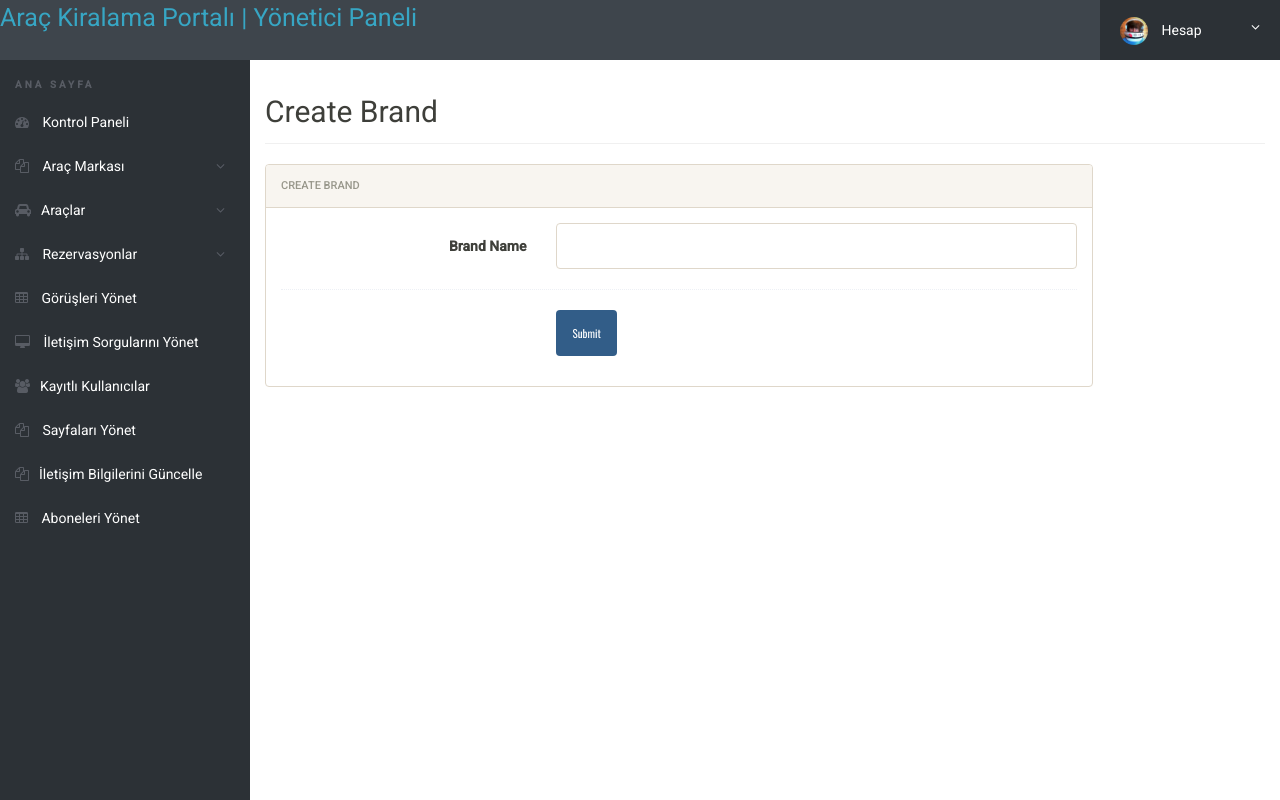
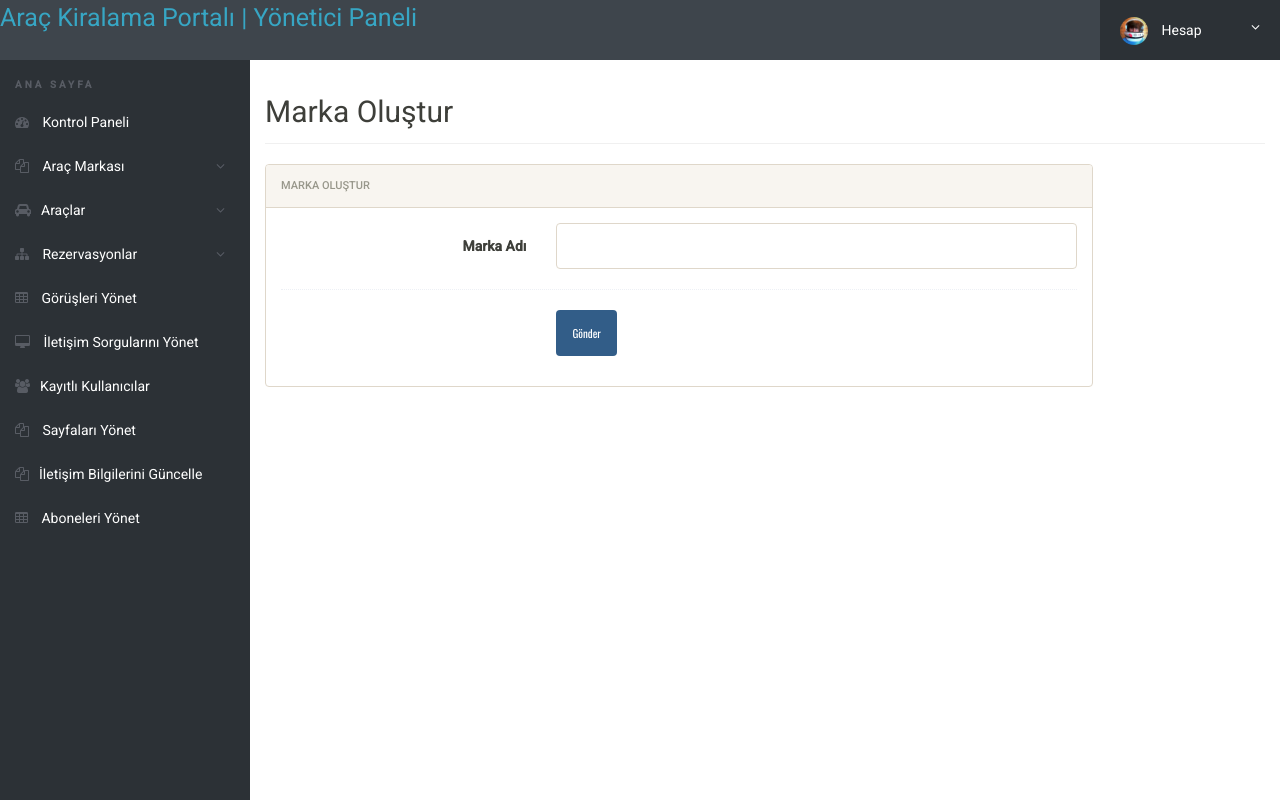
Before and after one commit to bbozkurtyusuf/bozkurt-car-rental, a PHP site: page /admin/create-brand.php in a window 1280 px wide. Run offline with PHP 8.4, Linux system fonts and the light colour scheme; a user stored in the database is signed in; data that the repository does not hold is empty.

Commit message:
create-brand.php translate edildi

```diff
--- a/admin/create-brand.php
+++ b/admin/create-brand.php
@@ -39,7 +39,7 @@ $error="Something went wrong. Please try again";
 	<meta name="author" content="">
 	<meta name="theme-color" content="#3e454c">
 
-	<title>Car Rental Portal | Admin Create Brand</title>
+	<title>Araç Kiralama Portalı | Yönetici Marka Oluştur</title>
 
 	<!-- Font awesome -->
 	<link rel="stylesheet" href="css/font-awesome.min.css">
@@ -89,12 +89,12 @@ $error="Something went wrong. Please try again";
 				<div class="row">
 					<div class="col-md-12">
 
-						<h2 class="page-title">Create Brand</h2>
+						<h2 class="page-title">Marka Oluştur</h2>
 
 						<div class="row">
 							<div class="col-md-10">
 								<div class="panel panel-default">
-									<div class="panel-heading">Create Brand</div>
+									<div class="panel-heading">Marka Oluştur</div>
 									<div class="panel-body">
 										<form method="post" name="chngpwd" class="form-horizontal" onSubmit="return valid();">
 
@@ -102,7 +102,7 @@ $error="Something went wrong. Please try again";
   	        	  <?php if($error){?><div class="errorWrap"><strong>ERROR</strong>:<?php echo htmlentities($error); ?> </div><?php }
 				else if($msg){?><div class="succWrap"><strong>SUCCESS</strong>:<?php echo htmlentities($msg); ?> </div><?php }?>
 											<div class="form-group">
-												<label class="col-sm-4 control-label">Brand Name</label>
+												<label class="col-sm-4 control-label">Marka Adı</label>
 												<div class="col-sm-8">
 													<input type="text" class="form-control" name="brand" id="brand" required>
 												</div>
@@ -115,7 +115,7 @@ $error="Something went wrong. Please try again";
 											<div class="form-group">
 												<div class="col-sm-8 col-sm-offset-4">
 
-													<button class="btn btn-primary" name="submit" type="submit">Submit</button>
+													<button class="btn btn-primary" name="submit" type="submit">Gönder</button>
 												</div>
 											</div>
 
```
